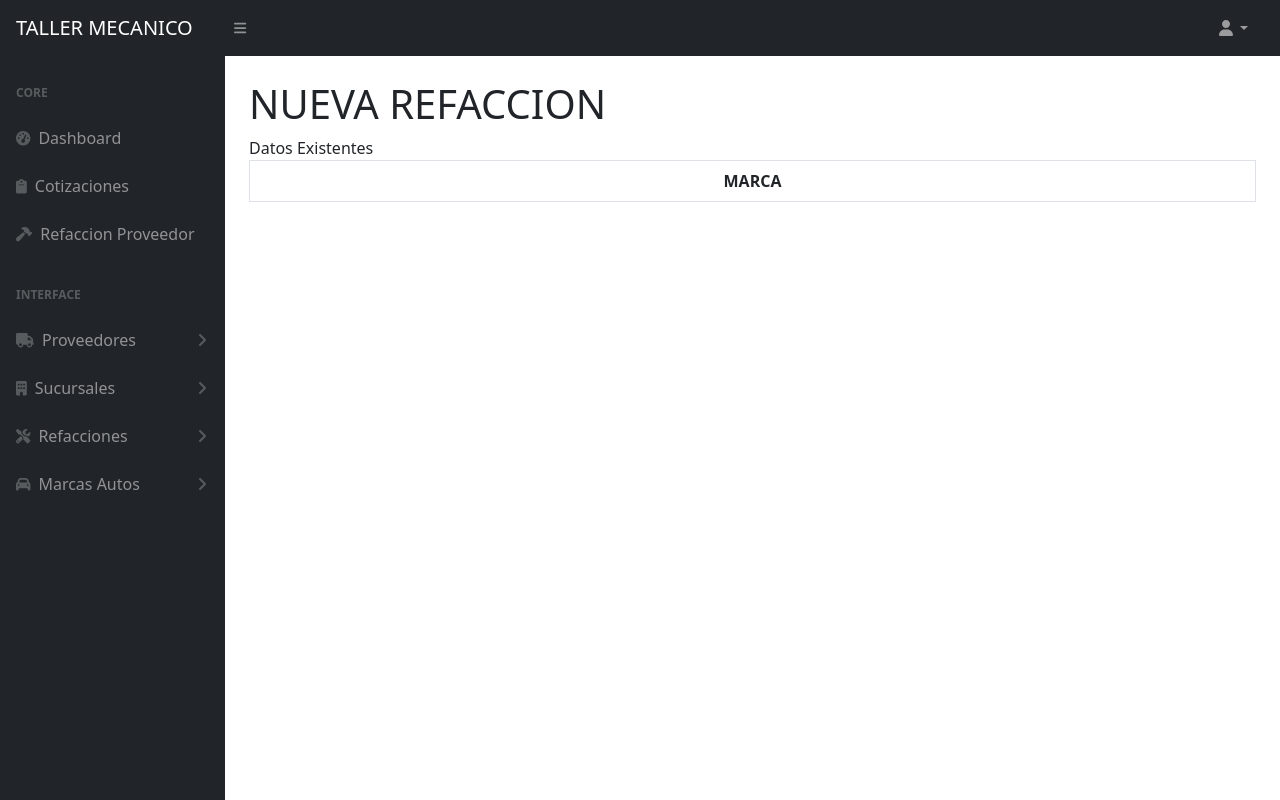
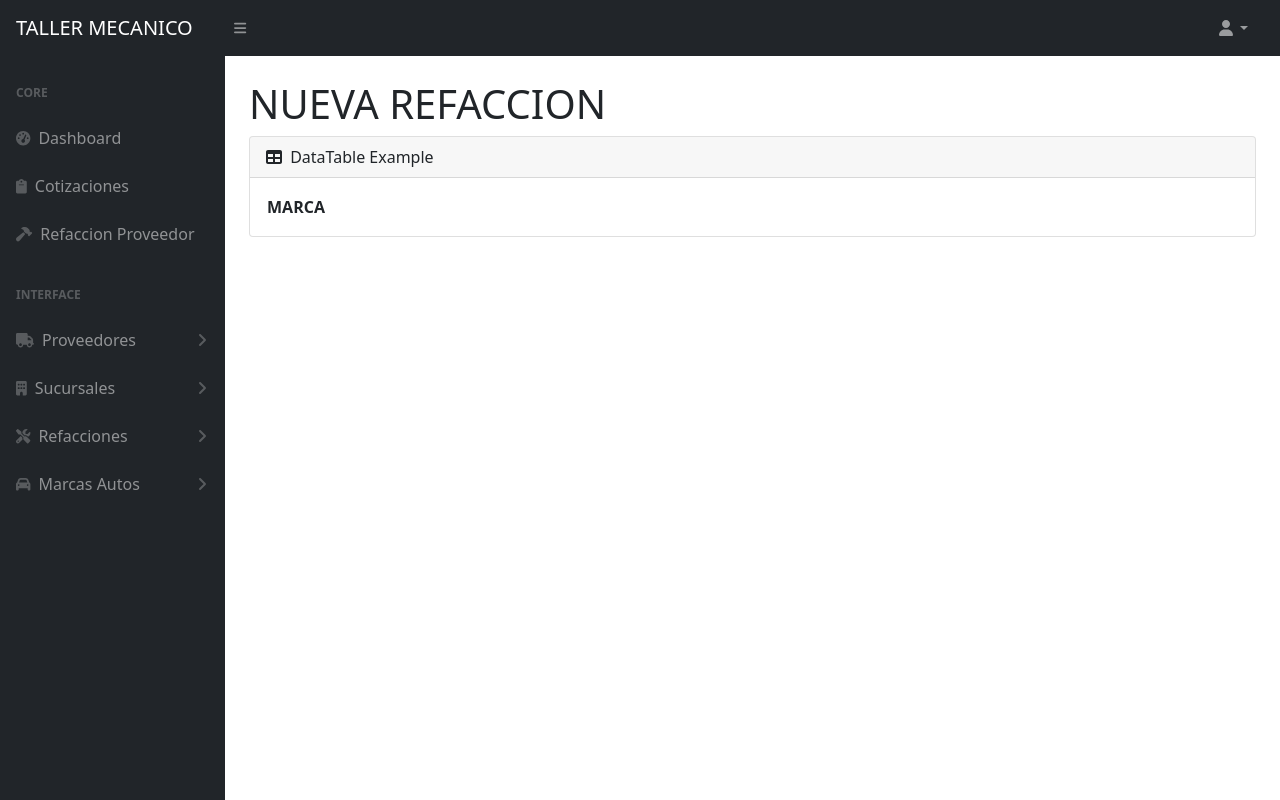
Before and after one commit to HectorJuarez1/tallerMecanico, a PHP site: the page made by views/nuevaRefaccion/index.php in a window 1280 px wide. Run offline with PHP 8.4, Linux system fonts and the light colour scheme; the template is opened without the code that fills it, so the values that code supplies are empty; some libraries are stand-ins or nearby versions.

Commit message:
DatatableForms

```diff
--- a/views/consultarMarca/index.php
+++ b/views/consultarMarca/index.php
@@ -34,7 +34,6 @@
                 <th class="text-center">Acciones</th>
           </tr>
         </thead>
-
         <tbody>
           <?php foreach ($this->varTodas as $row) {
             $marca = new varTodas();
@@ -44,7 +43,7 @@
               <td class="text-center"><?php echo $marca->marca_id; ?></td>
               <td class="text-center"><?php echo $marca->marca_nombre; ?></td>
               <td class="text-center"><a href="<?php echo constant('URL') . 'consultarMarca/verMarca/' . $marca->marca_id ?>" class="btn btn-warning"><i class="fa fa-pencil"></i></a>
-                <a href="<?php echo constant('URL') . 'consultarMarca/eliminarMarca/' . $marca->marca_id ?>" class="btn btn-danger"><i class="fa  fa-trash-o"></i></a>
+                <a href="<?php echo constant('URL') . 'consultarMarca/eliminarMarca/' . $marca->marca_id ?>" class="btn btn-danger"><i class="fa  fa-trash"></i></a>
               </td>
             </tr>
           <?php }?>
--- a/views/nuevaRefaccion/index.php
+++ b/views/nuevaRefaccion/index.php
@@ -16,14 +16,16 @@
       <h1 class="page-header">NUEVA REFACCION</h1>
     </div>
   </div>
-  <div class="col-lg-12">
-    <div class="panel panel-default">
-      <div class="panel-heading">
-        Datos Existentes
-      </div>
-      <div class="panel-body">
-        <div class="table-responsive">
-          <table class="table table-striped table-bordered table-hover" id="dataTables-example">
+
+
+  <div class="card mb-4">
+    <div class="card-header">
+      <i class="fas fa-table me-1"></i>
+      DataTable Example
+    </div>
+
+    <div class="card-body">
+      <table id="datatablesSimple">
             <thead>
               <tr>
                 <th class="text-center">MARCA</th>
@@ -46,11 +48,11 @@
                 <?php
               } ?>
             </tbody>
-          </table>
-        </div>
-      </div>
+            </table>
     </div>
   </div>
+
+
   <?php require 'views/footer.php'; ?>
 </body>
 
```
Also changed, not shown: views/consultarProveedor/index.php (+17 -12 lines), views/consultarRefacciones/index.php (+13 -11 lines), views/consultarSucursales/index.php (+15 -11 lines).
